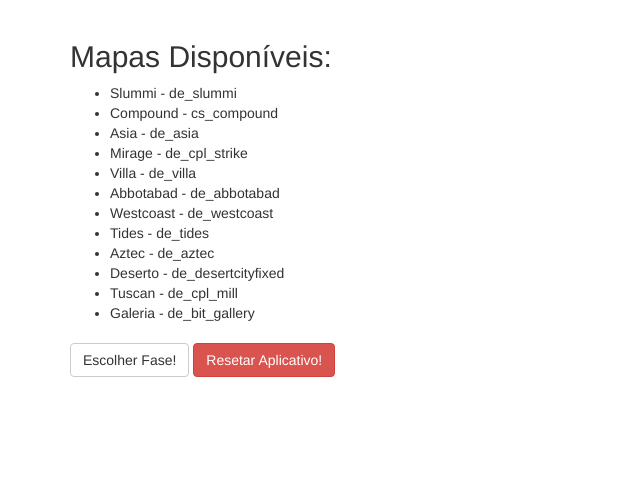
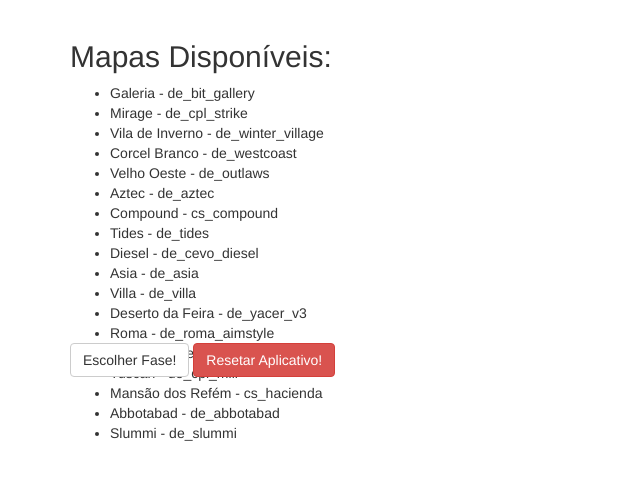
Before and after one commit to edilsonborges/cszim, a PHP site: page / in a window 1280 px wide. Shown: the part 52-532 px from the top of the page, without its empty margins (0-640 px from the left). Run offline with PHP 8.4, Linux system fonts and the light colour scheme; some web fonts are replaced.

Commit message:
Novas fases

```diff
--- a/index.php
+++ b/index.php
@@ -27,17 +27,23 @@
           function initMaps() {
             $_SESSION["maps"] = [
               0 => ["Mirage" => "de_cpl_strike"],
-              1 => ["Deserto" => "de_desertcityfixed"],
+              1 => ["Desertim" => "de_desertcityfixed"],
               2 => ["Aztec" => "de_aztec"],
               3 => ["Galeria" => "de_bit_gallery"],
-              4 => ["Westcoast" => "de_westcoast"],
+              4 => ["Corcel Branco" => "de_westcoast"],
               5 => ["Abbotabad" => "de_abbotabad"],
               6 => ["Villa" => "de_villa"],
               7 => ["Compound" => "cs_compound"],
               8 => ["Asia" => "de_asia"],
               9 => ["Slummi" => "de_slummi"],
               10 => ["Tides" => "de_tides"],
-              11 => ["Tuscan" => "de_cpl_mill"]
+              11 => ["Tuscan" => "de_cpl_mill"],
+              12 => ["Velho Oeste" => "de_outlaws"],
+              13 => ["Vila de Inverno" => "de_winter_village"],
+              14 => ["Deserto da Feira" => "de_yacer_v3"],
+              15 => ["Diesel" => "de_cevo_diesel"],
+              16 => ["Roma" => "de_roma_aimstyle"],
+              17 => ["Mansão dos Refém" => "cs_hacienda"]
             ];
             shuffle($_SESSION["maps"]);
           }
```
Also changed, not shown: img/cs_hacienda.jpg (added), img/de_cevo_diesel.jpg (added), img/de_outlaws.jpg (added), img/de_roma_aimstyle.jpg (added), img/de_winter_village.jpg (added), img/de_yacer_v3.jpg (added).
